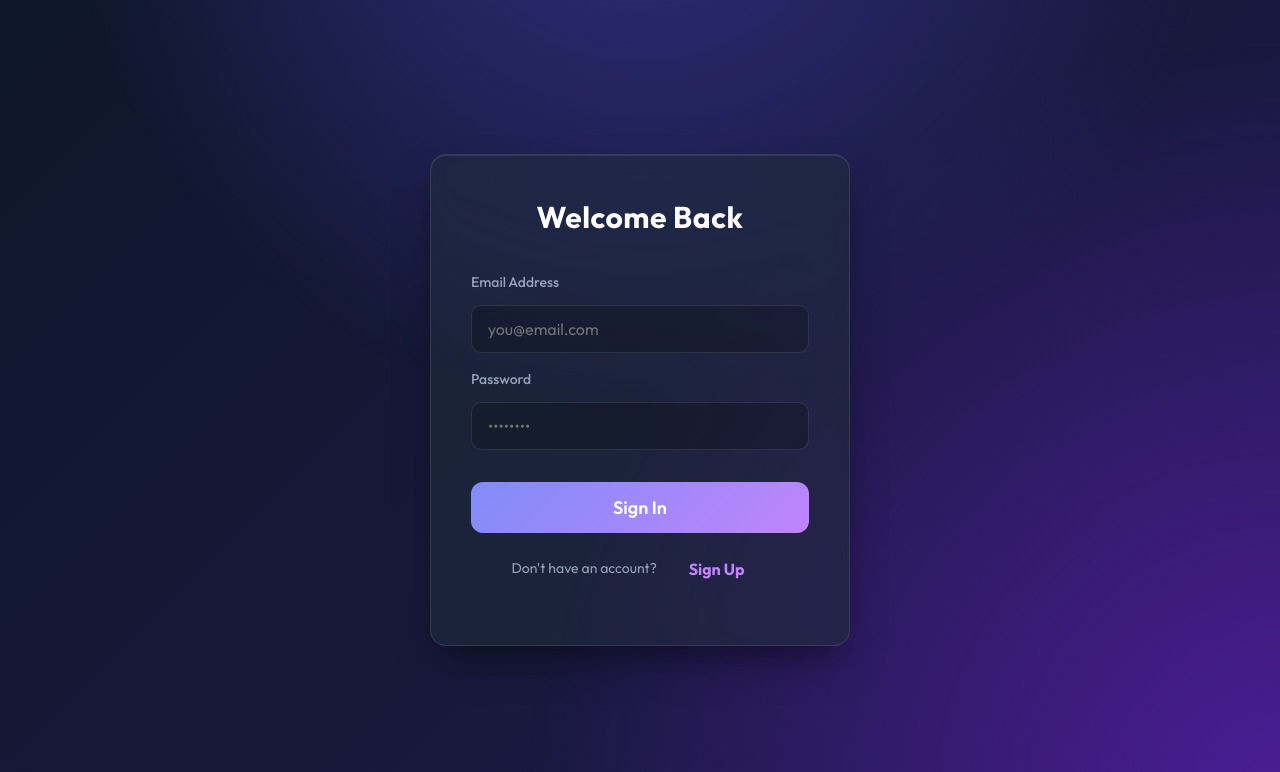
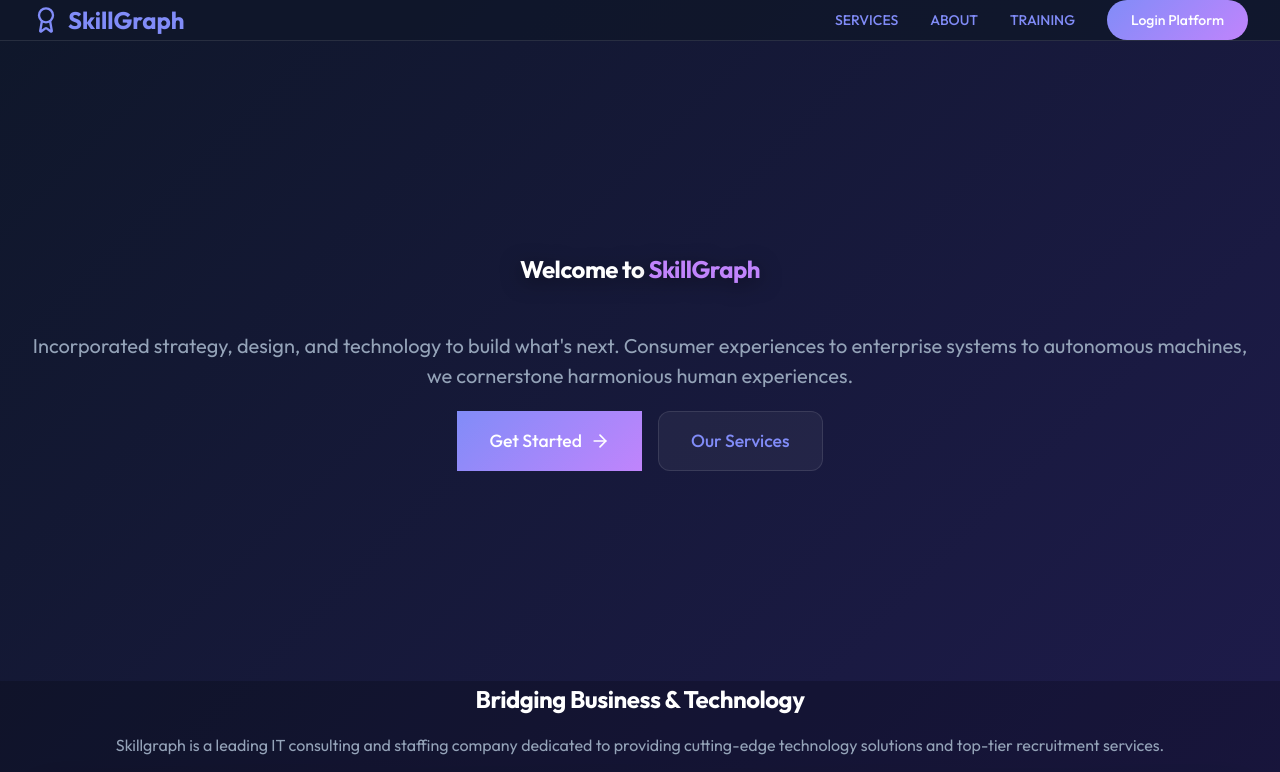
Before and after one commit to Neha-Sharmaaa/SESDproject, a React (Vite) app in the folder frontend/: page / in a window 1280 px wide. Before the commit this address led to /login. Shown: the top 772 px of the page. Built offline with nearby package versions, Linux system fonts and the light colour scheme; the HTML template or start-up script is replaced by a standard one.

Commit message:
feat: add Home route and update navigation paths and sidebar styling

```diff
--- a/frontend/src/App.tsx
+++ b/frontend/src/App.tsx
@@ -5,6 +5,7 @@
 import Dashboard from './pages/Dashboard';
 import Recommendations from './pages/Recommendations';
 import Roadmap from './pages/Roadmap';
+import Home from './pages/Home';
 
 function App() {
   const [isAuthenticated, setIsAuthenticated] = useState(!!localStorage.getItem('token'));
@@ -26,18 +27,18 @@
 
   return (
     <Router>
-      <div className="w-full flex">
+      <div className="w-full flex" style={{ minHeight: '100vh' }}>
         {isAuthenticated && (
           <aside className="flex flex-col justify-between py-8 px-6" style={{ position: 'fixed', left: 0, top: 0, bottom: 0, width: '260px', backgroundColor: 'rgba(15, 23, 42, 0.95)', borderRight: '1px solid var(--card-border)', backdropFilter: 'blur(20px)', zIndex: 50 }}>
             <div>
-              <Link to="/" className="text-2xl font-bold flex items-center gap-3 mb-12" style={{ color: 'var(--primary)' }}>
+              <Link to="/dashboard" className="text-2xl font-bold flex items-center gap-3 mb-12" style={{ color: 'var(--primary)', textDecoration: 'none' }}>
                 <Award size={28} /> <span className="text-white">SkillGraph</span>
               </Link>
               <div className="flex flex-col gap-4">
-                <Link to="/" className="flex items-center gap-3 p-3 rounded-lg transition" style={{ backgroundColor: 'rgba(255, 255, 255, 0.05)', color: 'var(--text-main)' }} onMouseOver={(e) => e.currentTarget.style.backgroundColor = 'rgba(255, 255, 255, 0.1)'} onMouseOut={(e) => e.currentTarget.style.backgroundColor = 'rgba(255, 255, 255, 0.05)'}>
+                <Link to="/dashboard" className="flex items-center gap-3 p-3 rounded-lg transition" style={{ backgroundColor: 'rgba(255, 255, 255, 0.05)', color: 'var(--text-main)', textDecoration: 'none' }} onMouseOver={(e) => e.currentTarget.style.backgroundColor = 'rgba(255, 255, 255, 0.1)'} onMouseOut={(e) => e.currentTarget.style.backgroundColor = 'rgba(255, 255, 255, 0.05)'}>
                   <Layout size={20} className="text-indigo-500" /> My Dashboard
                 </Link>
-                <Link to="/recommendations" className="flex items-center gap-3 p-3 rounded-lg transition" style={{ backgroundColor: 'rgba(255, 255, 255, 0.05)', color: 'var(--text-main)' }} onMouseOver={(e) => e.currentTarget.style.backgroundColor = 'rgba(255, 255, 255, 0.1)'} onMouseOut={(e) => e.currentTarget.style.backgroundColor = 'rgba(255, 255, 255, 0.05)'}>
+                <Link to="/recommendations" className="flex items-center gap-3 p-3 rounded-lg transition" style={{ backgroundColor: 'rgba(255, 255, 255, 0.05)', color: 'var(--text-main)', textDecoration: 'none' }} onMouseOver={(e) => e.currentTarget.style.backgroundColor = 'rgba(255, 255, 255, 0.1)'} onMouseOut={(e) => e.currentTarget.style.backgroundColor = 'rgba(255, 255, 255, 0.05)'}>
                   <Target size={20} className="text-indigo-500" /> Career Paths
                 </Link>
               </div>
@@ -46,7 +47,7 @@
             <button
               onClick={logout}
               className="flex items-center gap-3 p-3 rounded-lg w-full transition"
-              style={{ backgroundColor: 'rgba(239, 68, 68, 0.1)', color: '#fca5a5', border: '1px solid rgba(239, 68, 68, 0.2)' }}
+              style={{ backgroundColor: 'rgba(239, 68, 68, 0.1)', color: '#fca5a5', border: '1px solid rgba(239, 68, 68, 0.2)', cursor: 'pointer' }}
               onMouseOver={(e) => e.currentTarget.style.backgroundColor = 'rgba(239, 68, 68, 0.2)'}
               onMouseOut={(e) => e.currentTarget.style.backgroundColor = 'rgba(239, 68, 68, 0.1)'}
             >
@@ -56,10 +57,11 @@
         )}
 
         <main className="flex-1" style={{ marginLeft: isAuthenticated ? '260px' : '0', display: 'flex', flexDirection: 'column' }}>
-          <div className="flex-1 p-8 animate-fade-in" style={{ maxWidth: '1440px', margin: '0 auto', width: '100%' }}>
+          <div className="flex-1 animate-fade-in" style={{ maxWidth: isAuthenticated ? '1440px' : '100%', margin: '0 auto', width: '100%', padding: isAuthenticated ? '2rem' : '0' }}>
             <Routes>
-              <Route path="/login" element={!isAuthenticated ? <Login /> : <Navigate to="/" />} />
-              <Route path="/" element={isAuthenticated ? <Dashboard /> : <Navigate to="/login" />} />
+              <Route path="/" element={!isAuthenticated ? <Home /> : <Navigate to="/dashboard" />} />
+              <Route path="/login" element={!isAuthenticated ? <Login /> : <Navigate to="/dashboard" />} />
+              <Route path="/dashboard" element={isAuthenticated ? <Dashboard /> : <Navigate to="/login" />} />
               <Route path="/recommendations" element={isAuthenticated ? <Recommendations /> : <Navigate to="/login" />} />
               <Route path="/roadmap/:careerId" element={isAuthenticated ? <Roadmap /> : <Navigate to="/login" />} />
             </Routes>
```
